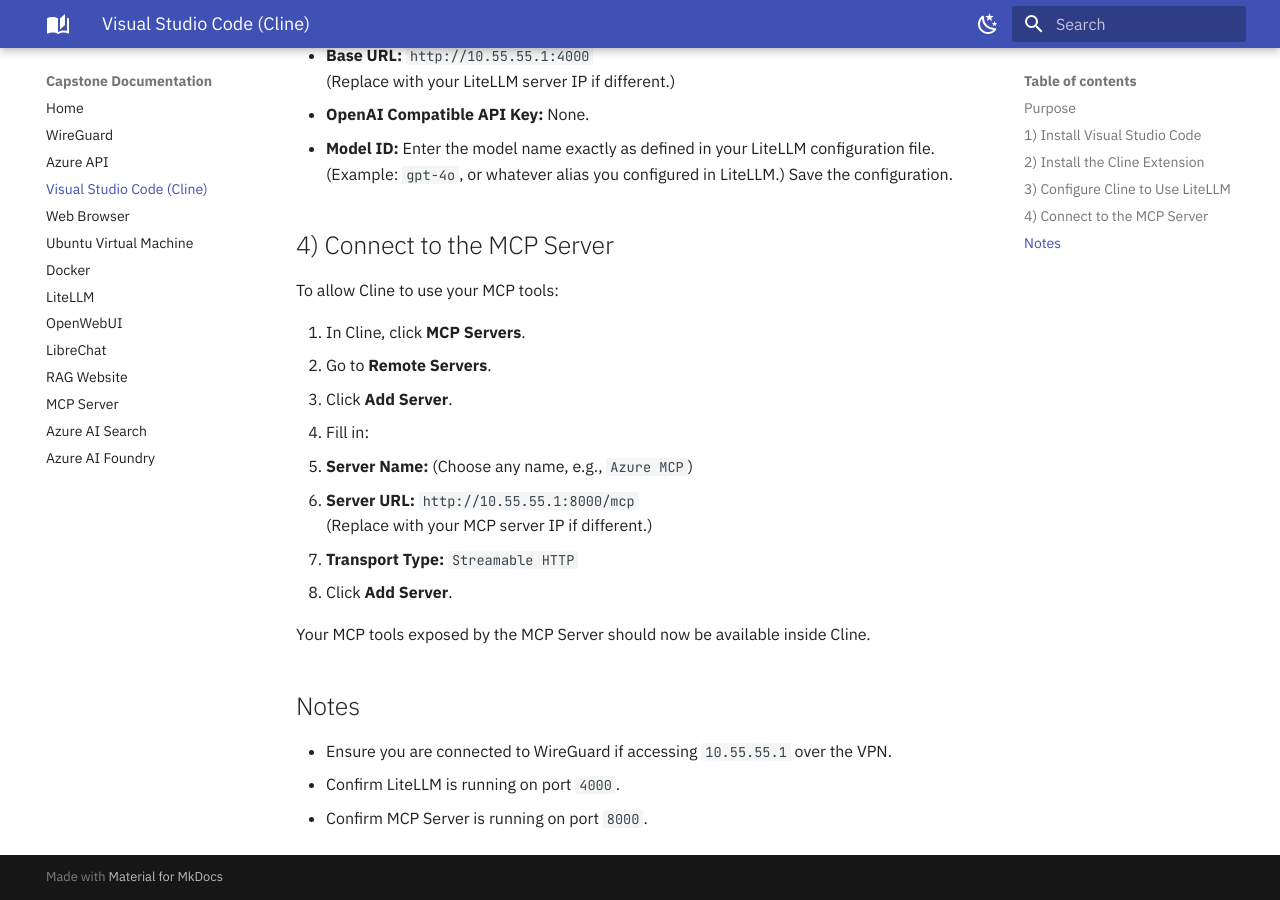
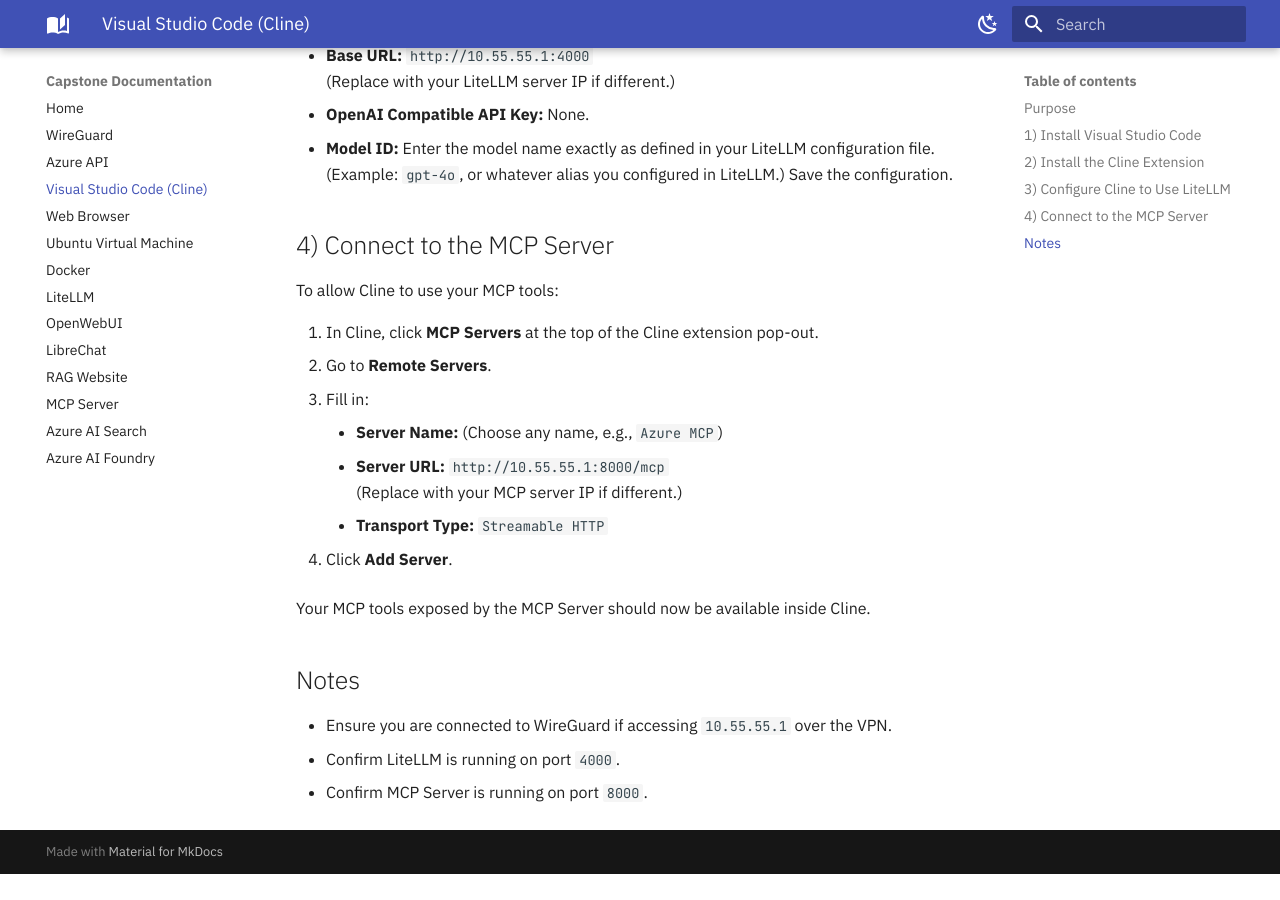
Before and after one commit to Zabuddia/capstone-documentation, an MkDocs documentation site: the page built from docs/visual-studio-code-cline.md, in a window 1280 px wide and 900 px high, scrolled down 806 px. Built offline with MkDocs 1.6.1 and Material for MkDocs 9.7.7, drawn with Linux system fonts in a browser that asks for light colours; after the commit the page ends 1680 px from its top, so only the background shows below that.

Commit message:
Cline updated

```diff
--- a/docs/visual-studio-code-cline.md
+++ b/docs/visual-studio-code-cline.md
@@ -34,24 +34,23 @@
   (Example: `gpt-4o`, or whatever alias you configured in LiteLLM.)
 Save the configuration.
 
-
 ## 4) Connect to the MCP Server
 
 To allow Cline to use your MCP tools:
 
-1. In Cline, click **MCP Servers**.
+1. In Cline, click **MCP Servers** at the top of the Cline extension pop-out.
 2. Go to **Remote Servers**.
-3. Click **Add Server**.
-4. Fill in:
-   - **Server Name:** (Choose any name, e.g., `Azure MCP`)
-   - **Server URL:** `http://10.55.55.1:8000/mcp`
-     (Replace with your MCP server IP if different.)
-   - **Transport Type:** `Streamable HTTP`
-5. Click **Add Server**.
+3. Fill in:
+
+    - **Server Name:** (Choose any name, e.g., `Azure MCP`)
+    - **Server URL:** `http://10.55.55.1:8000/mcp`
+      (Replace with your MCP server IP if different.)
+    - **Transport Type:** `Streamable HTTP`
+
+4. Click **Add Server**.
 
 Your MCP tools exposed by the MCP Server should now be available inside
 Cline.
-
 
 ## Notes
 
```
